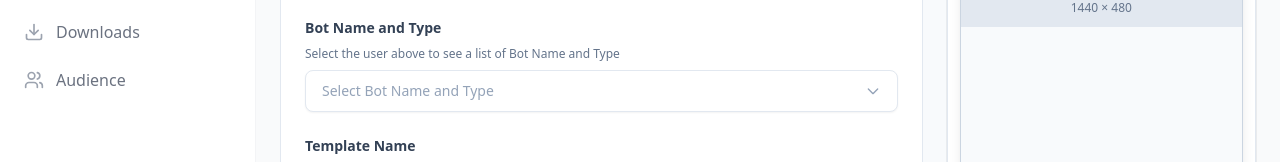
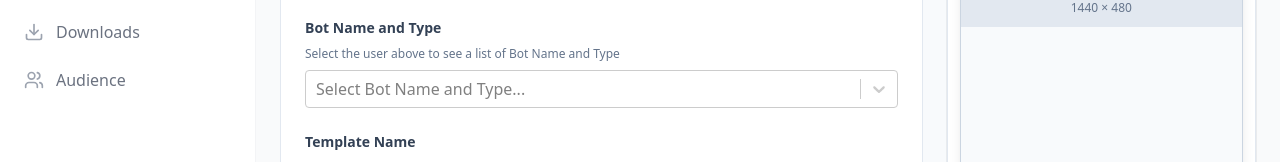
Before and after one commit to jhantu626/rcs-panel, a React (Vite) app: page /create-templates in a window 1280 px wide. Shown: the part 298-460 px from the top of the page. Built offline with nearby package versions, Linux system fonts and the light colour scheme.

Commit message:
created the select 2

```diff
--- a/src/pages/templates/CreateTemplates.jsx
+++ b/src/pages/templates/CreateTemplates.jsx
@@ -1,6 +1,15 @@
-import React from "react";
+import React, { useState } from "react";
+import Select from "react-select";
+const options = [
+  { value: "chocolate", label: "Chocolate" },
+  { value: "strawberry", label: "Strawberry" },
+  { value: "vanilla", label: "Vanilla" },
+];
 
 const CreateTemplates = () => {
+  //STATE VARIABLES
+  const [templateName, setTemplateName] = useState("");
+
   return (
     <div className="min-h-screen bg-[#F8FAFC] font-sans text-slate-800">
       {/* PAGE HEADER */}
@@ -41,7 +50,10 @@ const CreateTemplates = () => {
                 type="text"
                 disabled
                 value="Turain_Soft_promo1"
-                className="block w-full rounded-lg border border-slate-200 bg-slate-50 px-4 py-2.5 text-sm text-slate-900 placeholder:text-slate-400 focus:border-blue-500 focus:ring-2 focus:ring-blue-500/20 focus:outline-none shadow-sm cursor-not-allowed"
+                className="block w-full rounded-lg border border-slate-200 bg-slate-50 px-4 py-2.5
+                text-sm text-slate-900 placeholder:text-slate-400 focus:border-blue-500 focus:ring-2
+                 focus:ring-blue-500/20 focus:outline-none shadow-sm cursor-not-allowed"
+                aria-disabled
               />
             </div>
 
@@ -54,24 +66,11 @@ const CreateTemplates = () => {
                 Select the user above to see a list of Bot Name and Type
               </p>
               <div className="relative">
-                <div className="flex items-center justify-between rounded-lg border border-slate-200 bg-white px-4 py-2.5 shadow-sm cursor-not-allowed hover:border-blue-400 transition-all">
-                  <span className="text-sm text-slate-400">
-                    Select Bot Name and Type
-                  </span>
-                  <svg
-                    className="h-4 w-4 text-slate-400"
-                    fill="none"
-                    stroke="currentColor"
-                    viewBox="0 0 24 24"
-                  >
-                    <path
-                      strokeLinecap="round"
-                      strokeLinejoin="round"
-                      strokeWidth={2}
-                      d="M19 9l-7 7-7-7"
-                    />
-                  </svg>
-                </div>
+                <Select
+                  options={options}
+                  placeholder="Select Bot Name and Type..."
+                  classNamePrefix="react-select"
+                />
               </div>
             </div>
 
@@ -87,11 +86,17 @@ const CreateTemplates = () => {
               <div className="relative">
                 <input
                   type="text"
+                  value={templateName}
+                  onChange={(e) => {
+                    if (e.target.value.length < 20) {
+                      setTemplateName(e.target.value);
+                    }
+                  }}
                   placeholder="Enter template name"
                   className="block w-full rounded-lg border border-slate-200 bg-white px-4 py-2.5 pr-16 text-sm text-slate-900 placeholder:text-slate-400 focus:border-blue-500 focus:ring-2 focus:ring-blue-500/20 focus:outline-none shadow-sm"
                 />
                 <div className="absolute inset-y-0 right-0 flex items-center pr-4 pointer-events-none">
-                  <span className="text-xs text-slate-400">0/20</span>
+                  <span className="text-xs text-slate-400">{templateName.length}/20</span>
                 </div>
               </div>
             </div>
```
